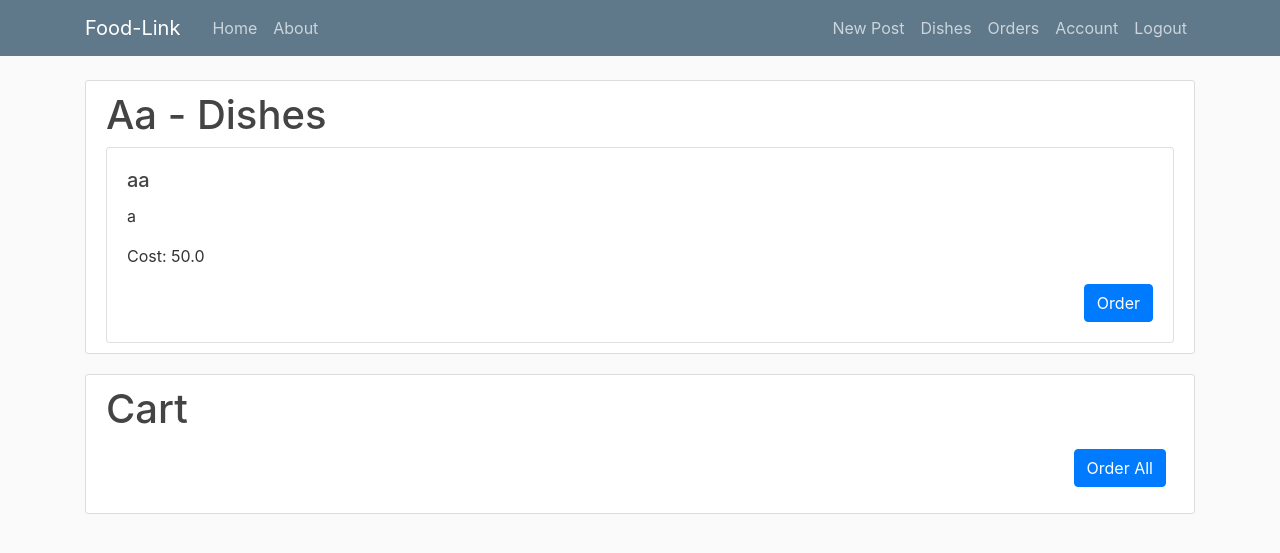
After one commit to Daniel100M/SoftwareEngineeringProject, a Flask app: page /restaurant/1/dishes in a window 1280 px wide. The commit adds this page. Shown: the top 553 px of the page. Run offline with Flask 3, Linux system fonts and the light colour scheme; a user stored in the database is signed in; some libraries are stand-ins or nearby versions.

Commit message:
Second project version
Added functionality for placing orders (as customer) + accepting/rejecting orders, changing menu (as restaurant owner).

```diff
--- a/Flask_Project/flaskblog/__init__.py
+++ b/Flask_Project/flaskblog/__init__.py
@@ -6,6 +6,7 @@ from flask_login import LoginManager
 app = Flask(__name__)
 app.config['SECRET_KEY'] = '5791628bb0b13ce0c676dfde280ba245'
 app.config['SQLALCHEMY_DATABASE_URI'] = 'sqlite:///site.db'
+app.config['MESSAGE_FLASHING_OPTIONS'] = {'duration': 5}
 db = SQLAlchemy(app)
 bcrypt = Bcrypt(app)
 login_manager = LoginManager(app)
--- a/Flask_Project/flaskblog/forms.py
+++ b/Flask_Project/flaskblog/forms.py
@@ -1,8 +1,10 @@
 from flask_wtf import FlaskForm
 from flask_wtf.file import FileField, FileAllowed
 from flask_login import current_user
-from wtforms import StringField, PasswordField, SubmitField, BooleanField, TextAreaField
-from wtforms.validators import DataRequired, Length, Email, EqualTo, ValidationError
+from sqlalchemy.exc import ProgrammingError, OperationalError
+from wtforms import StringField, PasswordField, SubmitField, BooleanField, TextAreaField, SelectField, DecimalField, \
+    HiddenField, SelectMultipleField, IntegerField
+from wtforms.validators import DataRequired, Length, Email, EqualTo, ValidationError, NumberRange
 from flaskblog.models import User
 
 
@@ -16,15 +18,23 @@ class RegistrationForm(FlaskForm):
     password = PasswordField('Password', validators=[DataRequired()])
     confirm_password = PasswordField('Confirm Password',
                                      validators=[DataRequired(), EqualTo('password')])
+    user_type = SelectField('User Type', choices=[('customer', 'Customer'), ('restaurant owner', 'Restaurant Owner')], validators=[DataRequired()])
+    food_type = SelectField('Food Type', choices=[('italian', 'Italian'), ('mexican', 'Mexican'), ('chinese', 'Chinese'), ('vegetarian', 'Vegetarian')], validators=[DataRequired()])
     submit = SubmitField('Sign Up')
 
     def validate_username(self, username):
-        user = User.query.filter_by(username=username.data).first()
+        try:
+            user = User.query.filter_by(username=username.data).first()
+        except OperationalError:
+            user = None
         if user:
             raise ValidationError('That username is taken. Please choose a different one.')
 
     def validate_email(self, email):
-        user = User.query.filter_by(email=email.data).first()
+        try:
+            user = User.query.filter_by(email=email.data).first()
+        except OperationalError:
+            user = None
         if user:
             raise ValidationError('That email is taken. Please choose a different one.')
 
@@ -64,3 +74,21 @@ class PostForm(FlaskForm):
     title = StringField('Title', validators=[DataRequired()])
     content = TextAreaField('Content', validators=[DataRequired()])
     submit = SubmitField('Post')
+
+
+class DishForm(FlaskForm):
+    name = StringField('Name', validators=[DataRequired(), Length(min=2, max=50)])
+    description = TextAreaField('Description', validators=[DataRequired()])
+    cost = DecimalField('Cost', validators=[DataRequired(), NumberRange(min=0)])
+    submit = SubmitField('Add Dish')
+
+
+class OrderForm(FlaskForm):
+    restaurant_id = HiddenField('Restaurant ID', validators=[DataRequired()])
+    submit = SubmitField('Place Order')
+
+
+class OrderDishForm(FlaskForm):
+    dish_id = IntegerField('Dish ID', validators=[DataRequired()])
+    quantity = IntegerField('Quantity', validators=[DataRequired(), NumberRange(min=1)])
+    submit = SubmitField('Add to cart')
--- a/Flask_Project/flaskblog/routes.py
+++ b/Flask_Project/flaskblog/routes.py
@@ -1,17 +1,23 @@
 import os
 import secrets
+from datetime import datetime
+
 from PIL import Image
 from flask import render_template, url_for, flash, redirect, request, abort
 from flaskblog import app, db, bcrypt
-from flaskblog.forms import RegistrationForm, LoginForm, UpdateAccountForm, PostForm
-from flaskblog.models import User, Post
+from flaskblog.forms import RegistrationForm, LoginForm, UpdateAccountForm, PostForm, DishForm, OrderForm, OrderDishForm
+from flaskblog.models import User, Post, Dish, Order, OrderDish
 from flask_login import login_user, current_user, logout_user, login_required
 
 
 @app.route("/")
 @app.route("/home")
 def home():
-    posts = Post.query.all()
+    db.create_all()
+    try:
+        posts = Post.query.get_or_404.all()
+    except:
+        posts = []
     return render_template('home.html', posts=posts)
 
 
@@ -22,13 +28,15 @@ def about():
 
 @app.route("/register", methods=['GET', 'POST'])
 def register():
-    if current_user.is_authenticated:
+    db.create_all()
+    if current_user and current_user.is_authenticated:
         return redirect(url_for('home'))
     form = RegistrationForm()
     if form.validate_on_submit():
         hashed_password = bcrypt.generate_password_hash(form.password.data).decode('utf-8')
-        user = User(username=form.username.data, email=form.email.data, address=form.address.data, password=hashed_password)
+        user = User(username=form.username.data, email=form.email.data, address=form.address.data, password=hashed_password, user_type=form.user_type.data, food_type=form.food_type.data)
         db.session.add(user)
+        db.create_all()
         db.session.commit()
         flash('Your account has been created! You are now able to log in', 'success')
         return redirect(url_for('login'))
@@ -107,6 +115,93 @@ def new_post():
     return render_template('create_post.html', title='New Post',
                            form=form, legend='New Post')
 
+@app.route("/create-order", methods=['GET', 'POST'])
+@login_required
+def create_order():
+    restaurants = User.query.filter_by(user_type='restaurant owner').all()
+    return render_template('create_order.html', restaurants=restaurants)
+
+
+@app.route('/restaurant/<int:restaurant_id>/dishes', methods=['GET', 'POST'])
+def restaurant_dishes(restaurant_id):
+    restaurant = User.query.get_or_404(restaurant_id)
+    dishes = Dish.query.filter_by(restaurant_owner_id=restaurant_id).all()
+    order_dish_form = OrderDishForm()
+    if order_dish_form.validate_on_submit():
+        existed_order_dish = OrderDish.query.filter_by(customer_id=current_user.id,
+                                  dish_id=order_dish_form.dish_id.data,
+                                  status='open').first()
+        if existed_order_dish:
+            existed_order_dish.increase_quantity(order_dish_form.quantity.data)
+        else:
+            order_dish = OrderDish(
+                dish_id=order_dish_form.dish_id.data,
+                quantity=order_dish_form.quantity.data,
+                customer_id=current_user.id,
+                status='open'
+            )
+            db.session.add(order_dish)
+        db.session.commit()
+    order_dishes = OrderDish.query.filter_by(customer_id=current_user.id, status='open').all()
+    return render_template('restaurant_dishes.html', restaurant=restaurant, dishes=dishes, order_dishes=order_dishes, order_dish_form=order_dish_form)
+
+@app.route('/order_all', methods=['POST'])
+def order_all():
+    # Assuming you have a current_user variable available for the logged-in user
+    if not current_user.is_authenticated:
+        return redirect(url_for('register'))
+    order_dishes = OrderDish.query.filter_by(customer_id=current_user.id, status='open').all()
+    if order_dishes:
+        # Create a new order for all items in the cart
+        order = Order(restaurant_id=order_dishes[0].dish.restaurant_owner_id, customer_id=current_user.id, created_at=datetime.utcnow(), status='waiting')
+        db.session.add(order)
+        db.session.commit()
+
+        # Add ordered dishes to the order
+        for order_dish in order_dishes:
+            order_dish.order_id = order.id
+            order_dish.status = 'waiting'
+            db.session.add(order_dish)
+
+    db.session.commit()
+    return redirect(url_for('home'))
+
+
+@app.route("/dishes", methods=['GET', 'POST'])
+@login_required
+def get_dishes():
+    dishes = Dish.query.filter_by(restaurant_owner_id=current_user.id).all()
+    form = DishForm()
+    return render_template('dishes.html', dishes=dishes, form=form)
+
+@app.route("/admin/orders", methods=['GET', 'POST'])
+@login_required
+def get_orders_admin():
+    orders = Order.query.filter_by(restaurant_id=current_user.id).all()
+    order_details = []
+    for order in orders:
+        order_dishes = OrderDish.query.filter_by(order_id=order.id).all()
+        total_cost = sum(order_dish.dish.cost * order_dish.quantity for order_dish in order.order_dishes)
+        order_details.append({'order': order, 'dishes': order_dishes, 'total_cost': total_cost})
+    return render_template('orders_admin.html', order_details=order_details)
+
+@app.route('/approve_order/<int:order_id>', methods=['POST'])
+def approve_order(order_id):
+    order = Order.query.get_or_404(order_id)
+    if order.status == 'waiting':
+        order.status = 'approved'
+        db.session.commit()
+        flash('Order approved successfully!', 'success')
+    return redirect(url_for('get_orders_admin'))
+
+@app.route('/disapprove_order/<int:order_id>', methods=['POST'])
+def disapprove_order(order_id):
+    order = Order.query.get_or_404(order_id)
+    if order.status == 'waiting':
+        order.status = 'disapproved'
+        db.session.commit()
+        flash('Order disapproved successfully!', 'success')
+    return redirect(url_for('get_orders_admin'))
 
 @app.route("/post/<int:post_id>")
 def post(post_id):
@@ -144,3 +239,57 @@ def delete_post(post_id):
     db.session.commit()
     flash('Your post has been deleted!', 'success')
     return redirect(url_for('home'))
+
+
+@app.route("/add_dish", methods=['POST'])
+def add_dish():
+
+    existing_dish = Dish.query.filter_by(name=request.form.get('name'), restaurant_owner_id=current_user.id).first()
+    if not existing_dish:
+        dish = Dish(name=request.form.get('name'), description=request.form.get('description'),
+                    cost=request.form.get('cost'), restaurant_owner_id=current_user.id)
+        db.session.add(dish)
+        db.session.commit()
+        flash('Dish added successfully!', 'success')
+    else:
+        flash('Dish existed already!', 'danger')
+    return redirect(url_for('get_dishes'))
+
+@app.route("/remove_dish/<int:dish_id>", methods=['POST'])
+def remove_dish(dish_id):
+    restaurant_owner_dish = Dish.query.filter_by(id=dish_id, restaurant_owner_id=current_user.id).first()
+    if restaurant_owner_dish:
+        db.session.delete(restaurant_owner_dish)
+        db.session.commit()
+        flash('Dish removed successfully!', 'success')
+    else:
+        flash('Dish not found!', 'danger')
+    return redirect(url_for('get_dishes'))
+
+@app.route('/update_dish/<int:dish_id>', methods=['POST'])
+def update_dish(dish_id):
+    dish = Dish.query.get_or_404(dish_id)  # Assuming you have a Dish model
+    if not dish:  # Check if the current user is the owner of the dish
+        flash('Error updating dish. Please check the form.', 'danger')
+
+    form = DishForm(request.form)
+    existed_dish_same_name = Dish.query.filter_by(name=form.name.data, restaurant_owner_id=current_user.id).first()
+    if existed_dish_same_name and existed_dish_same_name.id != dish_id:
+        flash('Dish name already exist.', 'danger')
+    else:
+        dish.name = form.name.data
+        dish.description = form.description.data
+        dish.cost = form.cost.data
+        db.session.commit()
+        flash('Dish updated successfully!', 'success')
+
+    return redirect(url_for('get_dishes'))
+
+@app.route('/orders')
+def orders():
+    orders = Order.query.filter_by(customer_id=current_user.id).all()
+    order_details = []
+    for order in orders:
+        order_dishes = OrderDish.query.filter_by(order_id=order.id).all()
+        order_details.append({'order': order, 'dishes': order_dishes})
+    return render_template('orders.html', order_details=order_details)
--- a/Flask_Project/flaskblog/templates/layout.html
+++ b/Flask_Project/flaskblog/templates/layout.html
@@ -32,9 +32,18 @@
             <!-- Navbar Right Side -->
             <div class="navbar-nav">
               {% if current_user.is_authenticated %}
-                <a class="nav-item nav-link" href="{{ url_for('new_post') }}">New Post</a>
+                {% if current_user.user_type == 'customer' %}
+                    <a class="nav-item nav-link" href="{{ url_for('orders') }}">Orders</a>
+                    <a class="nav-item nav-link" href="{{ url_for('create_order') }}">New Order</a>
                     <a class="nav-item nav-link" href="{{ url_for('account') }}">Account</a>
                     <a class="nav-item nav-link" href="{{ url_for('logout') }}">Logout</a>
+                {% elif current_user.user_type == 'restaurant owner' %}
+                    <a class="nav-item nav-link" href="{{ url_for('new_post') }}">New Post</a>
+                    <a class="nav-item nav-link" href="{{ url_for('get_dishes') }}">Dishes</a>
+                    <a class="nav-item nav-link" href="{{ url_for('get_orders_admin') }}">Orders</a>
+                    <a class="nav-item nav-link" href="{{ url_for('account') }}">Account</a>
+                    <a class="nav-item nav-link" href="{{ url_for('logout') }}">Logout</a>
+                {% endif %}
                 {% else %}
                     <a class="nav-item nav-link" href="{{ url_for('login') }}">Login</a>
                     <a class="nav-item nav-link" href="{{ url_for('register') }}">Register</a>
@@ -67,5 +76,15 @@
     <script src="https://code.jquery.com/jquery-3.2.1.slim.min.js" integrity="sha384-KJ3o2DKtIkvYIK3UENzmM7KCkRr/rE9/Qpg6aAZGJwFDMVNA/GpGFF93hXpG5KkN" crossorigin="anonymous"></script>
     <script src="https://cdnjs.cloudflare.com/ajax/libs/popper.js/1.12.9/umd/popper.min.js" integrity="sha384-ApNbgh9B+Y1QKtv3Rn7W3mgPxhU9K/ScQsAP7hUibX39j7fakFPskvXusvfa0b4Q" crossorigin="anonymous"></script>
     <script src="https://maxcdn.bootstrapcdn.com/bootstrap/4.0.0/js/bootstrap.min.js" integrity="sha384-JZR6Spejh4U02d8jOt6vLEHfe/JQGiRRSQQxSfFWpi1MquVdAyjUar5+76PVCmYl" crossorigin="anonymous"></script>
+    <script>
+    function clickUserType(userType) {
+        const food_type_group = document.getElementById('food_type_group');
+        if (userType === 'restaurant owner') {
+            food_type_group.style.display = 'block';
+        } else {
+            food_type_group.style.display = 'none';
+        }
+    }
+    </script>
 </body>
 </html>
--- /dev/null
+++ b/Flask_Project/flaskblog/templates/restaurant_dishes.html
@@ -0,0 +1,74 @@
+{% extends "layout.html" %}
+{% block content %}
+<div class="content-section">
+    <h1>{{ restaurant.username }} - Dishes</h1>
+    <div class="card-deck">
+        {% for dish in dishes %}
+            <div class="card">
+                <div class="card-body">
+                    <h5 class="card-title">{{ dish.name }}</h5>
+                    <p class="card-text">{{ dish.description }}</p>
+                    <p class="card-text">Cost: {{ dish.cost }}</p>
+                    <div class="text-right"> <!-- Aligns button to the right -->
+                        <button class="btn btn-primary order-dish" data-id="{{ dish.id }}" data-toggle="modal" data-target="#orderModal{{ dish.id }}">Order</button>
+                    </div>
+                </div>
+            </div>
+        {% endfor %}
+    </div>
+</div>
+
+<div class="content-section">
+    <h1>Cart</h1>
+    <div class="row" id="cart-items">
+        {% for order_dish in order_dishes %}
+            <div class="col-md-4">
+                <div class="card m-2">
+                    <div class="card-body">
+                        <h5 class="card-title">{{ order_dish.dish_id }}</h5>
+                        <p class="card-text">{{ order_dish.quantity }}</p>
+                    </div>
+                </div>
+            </div>
+        {% endfor %}
+    </div>
+
+    <form method="POST" action="{{ url_for('order_all') }}">
+        <div class="text-right m-2">
+            <div class="form-group">
+                <button type="submit" class="btn btn-primary">Order All</button>
+            </div>
+        </div>
+    </form>
+</div>
+{% for dish in dishes %}
+<div class="modal fade" id="orderModal{{ dish.id }}" tabindex="-1" role="dialog" aria-labelledby="orderModalLabel{{ dish.id }}" aria-hidden="true">
+    <div class="modal-dialog" role="document">
+        <div class="modal-content">
+            <div class="modal-header">
+                <h5 class="modal-title" id="orderModalLabel{{ dish.id }}">Order {{ dish.name }}</h5>
+                <button type="button" class="close" data-dismiss="modal" aria-label="Close">
+                    <span aria-hidden="true">&times;</span>
+                </button>
+            </div>
+            <div class="modal-body">
+                <!-- Order form here -->
+                <form method="POST" action="{{ url_for('restaurant_dishes', restaurant_id=restaurant.id) }}">
+                    {{ order_dish_form.hidden_tag() }}
+                    <input type="hidden" name="dish_id" value="{{ dish.id }}">
+                    <input type="hidden" name="restaurant_id" value="{{ restaurant.id }}">
+                    <div class="form-group">
+                        <label for="quantity{{ dish.id }}">Quantity:</label>
+                        <input type="number" id="quantity{{ dish.id }}" name="quantity" class="form-control" value="1" min="1">
+                    </div>
+                    <div class="text-right">
+                        <button type="submit" class="btn btn-primary">Add to cart</button>
+                    </div>
+                </form>
+            </div>
+        </div>
+    </div>
+</div>
+{% endfor %}
+
+{% endblock content %}
```
Also changed, not shown: Flask_Project/flaskblog/models.py (+43 -0 lines), Flask_Project/flaskblog/templates/create_order.html (added, +15 -0 lines), Flask_Project/flaskblog/templates/dishes.html (added, +88 -0 lines), Flask_Project/flaskblog/templates/orders.html (added, +48 -0 lines), Flask_Project/flaskblog/templates/orders_admin.html (added, +61 -0 lines), Flask_Project/flaskblog/templates/register.html (+9 -0 lines), Flask_Project/flaskblog/templates/update_dish.html (added), Flask_Project/instance/site.db. Lines whose indentation alone changed are shown as unchanged.
